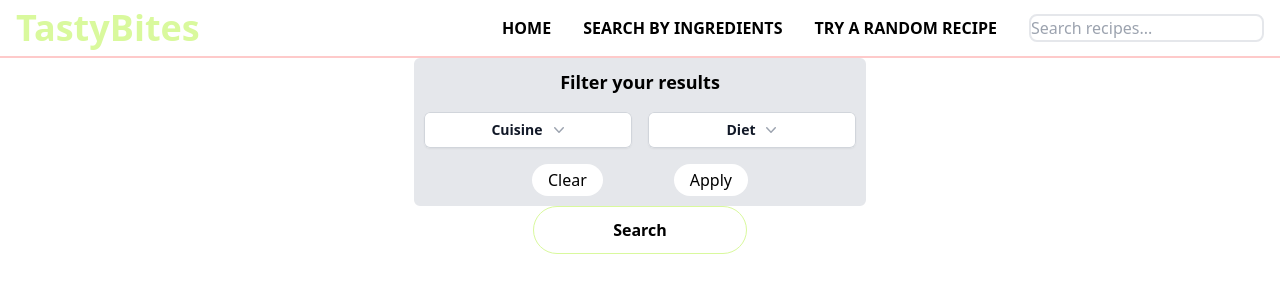
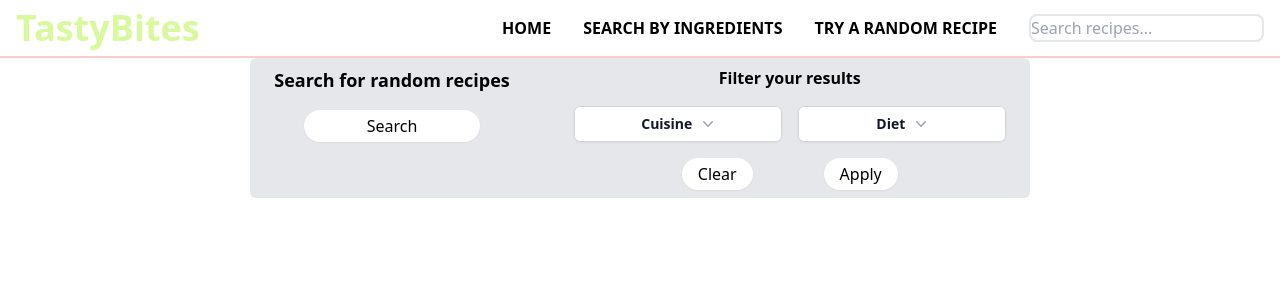
Before and after one commit to Ryan-E-Mark/recipe-site-fe, a React (Create React App) app: page /random-recipe in a window 1280 px wide. Shown: the top 300 px of the page. Built offline with nearby package versions, Linux system fonts and the light colour scheme; no server answers.

Commit message:
random recipes page styling

```diff
--- a/src/pages/random-recipes.tsx
+++ b/src/pages/random-recipes.tsx
@@ -12,6 +12,7 @@ import {
 } from "../components/recipe-list/filter-helpers";
 import { getStringCapitalized } from "../utils/get-string-capitalized";
 import { getStringFormatted } from "../utils/get-string-formatted";
+import { useNavigate } from "react-router-dom";
 
 const filterEntities = ["cuisine", "diet"];
 
@@ -37,6 +38,7 @@ export const RandomRecipes = () => {
     diet: false,
   });
   const [tmpFilters, setTmpFilters] = useState<FilterType>(initialFilterState);
+  const navigate = useNavigate();
 
   const filtersByEntity: {
     cuisine: CUISINE_FILTERS_TYPE;
@@ -62,7 +64,7 @@ export const RandomRecipes = () => {
       url: "https://spoonacular-recipe-food-nutrition-v1.p.rapidapi.com/recipes/random",
       params: {
         tags: searchParams,
-        number: "3",
+        number: "4",
       },
       headers: {
         "X-RapidAPI-Key": process.env.REACT_APP_RECIPE_SEARCH_API_KEY,
@@ -84,11 +86,25 @@ export const RandomRecipes = () => {
     }
   };
 
+  const handleClick = (id: number) => {
+    navigate(`/recipes/${id}`, { state: { id: id } });
+  };
+
   return (
     <div className="h-screen grid">
       <div className="flex flex-col justify-center items-center self-start">
-        <div className="border-2 bg-gray-200 rounded-md flex flex-col items-center p-2 gap-y-4">
-          <h3 className="text-lg font-bold">Filter your results</h3>
+        <div className="bg-gray-200 rounded-md flex justify-start gap-x-12 px-4">
+          <div className="flex flex-col p-2 gap-y-4 items-center">
+            <h1 className="text-lg font-bold">Search for random recipes</h1>
+            <button
+              onClick={handleRandomSearch}
+              className="w-3/4 bg-white hover:bg-gray-50 text-black py-1 px-4 rounded-full shadow-sm"
+            >
+              Search
+            </button>
+          </div>
+          <div className="flex flex-col items-center p-2 gap-y-4">
+            <h3 className="text-md font-bold">Filter your results</h3>
             <div className="grid grid-cols-2 gap-x-4">
               {Object.keys(filtersByEntity).map((entity) => {
                 return (
@@ -157,7 +173,9 @@ export const RandomRecipes = () => {
                                     setTmpFilters({
                                       ...tmpFilters,
                                       [entity]: [
-                                      ...tmpFilters[entity as keyof FilterType],
+                                        ...tmpFilters[
+                                          entity as keyof FilterType
+                                        ],
                                         filtersByEntity[
                                           entity as keyof typeof filtersByEntity
                                         ][
@@ -222,38 +240,46 @@ export const RandomRecipes = () => {
             <div className="w-1/2 flex flex-wrap justify-between">
               <button
                 onClick={handleClear}
-              className="bg-white hover:bg-gray-50 text-black py-1 px-4 rounded-full"
+                className="bg-white hover:bg-gray-50 text-black py-1 px-4 rounded-full shadow-sm"
               >
                 Clear
               </button>
               <button
                 onClick={handleApply}
-              className="bg-white hover:bg-gray-50 text-black py-1 px-4 rounded-full"
+                className="bg-white hover:bg-gray-50 text-black py-1 px-4 rounded-full shadow-sm"
               >
                 Apply
               </button>
             </div>
           </div>
-        <button
-          onClick={handleRandomSearch}
-          className="w-1/6 h-12 border border-solid border-lime-200 hover:bg-lime-200 text-black font-bold py-2 px-4 rounded-full mx-auto"
-        >
-          Search
-        </button>
+        </div>
       </div>
       {isLoading && (
         <div className="flex h-full justify-center items-center">
           <Loader />
         </div>
       )}
-      <div className="flex-col">
+      <div className="grid grid-cols-2">
         {!isLoading &&
           searchResults?.length &&
           searchResults?.map((result) => {
             return (
-            <div key={result.id} className="flex-col flex items-center justify-center">
-              <img alt="recipe-thumbnail" src={result.image} className="hover:cursor-pointer rounded-lg"/>
-              <h2 className="hover:cursor-pointer hover:underline font-bold text-xl">{result.title}</h2>
+              <div
+                key={result.id}
+                className="flex-col flex items-center justify-center"
+              >
+                <img
+                  alt="recipe-thumbnail"
+                  src={result.image}
+                  className="hover:cursor-pointer rounded-lg"
+                  onClick={() => handleClick(result?.id)}
+                />
+                <h2
+                  className="hover:cursor-pointer hover:underline font-bold text-xl"
+                  onClick={() => handleClick(result?.id)}
+                >
+                  {result.title}
+                </h2>
               </div>
             );
           })}
```
Lines whose indentation alone changed are shown as unchanged.
